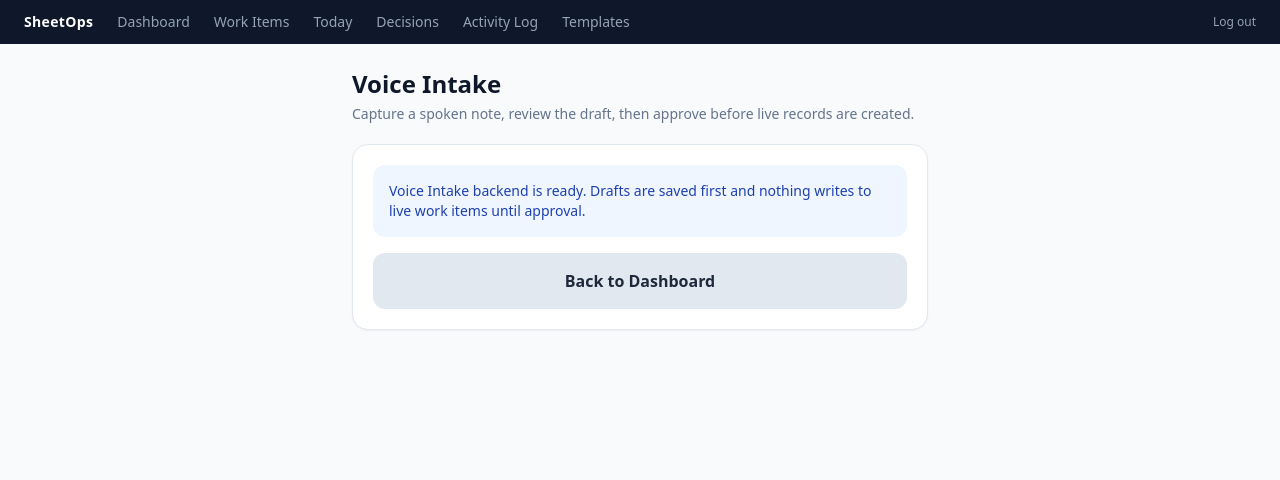
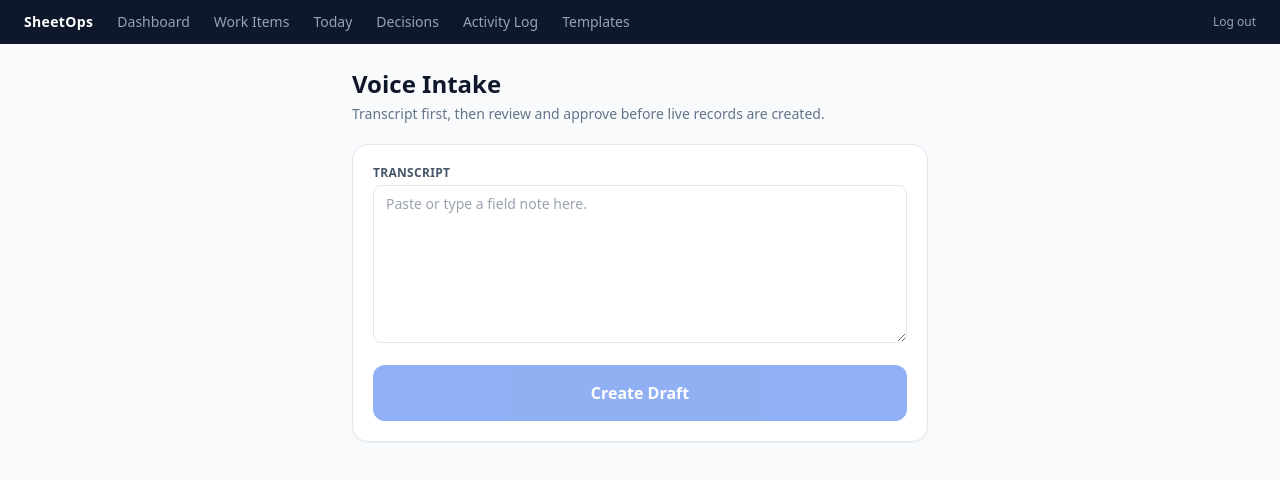
Before and after one commit to allin50-cmd/manus-frontend, a Next.js app: page /voice-intake in a window 1280 px wide. Shown: the top 480 px of the page. Built offline with nearby package versions, Linux system fonts and the light colour scheme.

Commit message:
Make voice intake page functional

```diff
--- a/app/voice-intake/page.tsx
+++ b/app/voice-intake/page.tsx
@@ -1,23 +1,132 @@
 'use client'
 
-import Link from 'next/link'
+import { FormEvent, useState } from 'react'
+import { useRouter } from 'next/navigation'
+import type { VoiceDraft } from '@/lib/voice/types'
+
+type DraftResponse = {
+  voice_id?: string
+  draft?: VoiceDraft
+  status?: string
+  error?: string
+}
 
 export default function VoiceIntakePage() {
+  const router = useRouter()
+  const [transcript, setTranscript] = useState('')
+  const [voiceId, setVoiceId] = useState('')
+  const [status, setStatus] = useState('')
+  const [draftText, setDraftText] = useState('')
+  const [message, setMessage] = useState('')
+  const [error, setError] = useState('')
+  const [busy, setBusy] = useState(false)
+
+  async function createDraft(event: FormEvent) {
+    event.preventDefault()
+    setBusy(true)
+    setError('')
+    setMessage('')
+
+    try {
+      const res = await fetch('/api/voice/transcribe', {
+        method: 'POST',
+        headers: { 'Content-Type': 'application/json' },
+        body: JSON.stringify({ transcript }),
+      })
+      const data = (await res.json()) as DraftResponse
+      if (!res.ok) throw new Error(data.error || 'Could not create draft')
+
+      setVoiceId(data.voice_id || '')
+      setStatus(data.status || 'PARSED')
+      setDraftText(JSON.stringify(data.draft || {}, null, 2))
+      setMessage('Draft created. Review it before approval.')
+    } catch (err) {
+      setError(err instanceof Error ? err.message : 'Could not create draft')
+    } finally {
+      setBusy(false)
+    }
+  }
+
+  async function decide(action: 'approve' | 'reject') {
+    setBusy(true)
+    setError('')
+    setMessage('')
+
+    try {
+      if (!voiceId) throw new Error('Create a draft first')
+      const draft = action === 'approve' ? (JSON.parse(draftText) as VoiceDraft) : undefined
+      const res = await fetch('/api/voice/approve', {
+        method: 'POST',
+        headers: { 'Content-Type': 'application/json' },
+        body: JSON.stringify({ voice_id: voiceId, draft, action }),
+      })
+      const data = await res.json()
+      if (!res.ok) throw new Error(data.error || 'Decision failed')
+
+      if (action === 'approve' && data.workItemId) {
+        router.push(`/work-items/${data.workItemId}`)
+        return
+      }
+
+      setVoiceId('')
+      setStatus('')
+      setDraftText('')
+      setMessage('Rejected. No live records were created.')
+    } catch (err) {
+      setError(err instanceof Error ? err.message : 'Decision failed')
+    } finally {
+      setBusy(false)
+    }
+  }
+
   return (
     <div className="mx-auto max-w-xl space-y-5 pb-20">
       <div className="space-y-1">
         <h1 className="text-2xl font-bold text-slate-900">Voice Intake</h1>
-        <p className="text-sm text-slate-500">Capture a spoken note, review the draft, then approve before live records are created.</p>
+        <p className="text-sm text-slate-500">Transcript first, then review and approve before live records are created.</p>
       </div>
 
-      <div className="rounded-2xl border border-slate-200 bg-white p-5 shadow-sm space-y-4">
-        <div className="rounded-xl bg-blue-50 p-4 text-sm text-blue-800">
-          Voice Intake backend is ready. Drafts are saved first and nothing writes to live work items until approval.
+      <form onSubmit={createDraft} className="space-y-4 rounded-2xl border border-slate-200 bg-white p-5 shadow-sm">
+        <label className="block">
+          <span className="mb-1 block text-xs font-semibold uppercase tracking-wide text-slate-600">Transcript</span>
+          <textarea
+            rows={7}
+            value={transcript}
+            onChange={(event) => setTranscript(event.target.value)}
+            placeholder="Paste or type a field note here."
+            className="w-full rounded-lg border border-slate-200 px-3 py-2 text-sm focus:outline-none focus:ring-2 focus:ring-blue-500"
+          />
+        </label>
+        <button disabled={busy || !transcript.trim()} className="w-full rounded-xl bg-blue-600 px-4 py-4 font-semibold text-white hover:bg-blue-700 disabled:opacity-50">
+          {busy ? 'Working...' : 'Create Draft'}
+        </button>
+      </form>
+
+      {draftText && (
+        <div className="space-y-4 rounded-2xl border border-slate-200 bg-white p-5 shadow-sm">
+          <div className="flex items-center justify-between">
+            <h2 className="text-lg font-bold text-slate-900">Review Draft</h2>
+            <span className="rounded-full bg-slate-100 px-3 py-1 text-xs font-semibold text-slate-700">{status}</span>
+          </div>
+          <textarea
+            rows={14}
+            value={draftText}
+            onChange={(event) => setDraftText(event.target.value)}
+            className="w-full rounded-lg border border-slate-200 px-3 py-2 font-mono text-xs focus:outline-none focus:ring-2 focus:ring-blue-500"
+          />
+          <div className="grid grid-cols-1 gap-3 sm:grid-cols-2">
+            <button type="button" disabled={busy} onClick={() => decide('approve')} className="rounded-xl bg-green-600 px-4 py-4 font-semibold text-white hover:bg-green-700 disabled:opacity-50">
+              Approve and Create Records
+            </button>
+            <button type="button" disabled={busy} onClick={() => decide('reject')} className="rounded-xl bg-slate-200 px-4 py-4 font-semibold text-slate-800 hover:bg-slate-300 disabled:opacity-50">
+              Reject
+            </button>
+          </div>
         </div>
-        <Link href="/dashboard" className="block rounded-xl bg-slate-200 px-4 py-4 text-center font-semibold text-slate-800 hover:bg-slate-300">
-          Back to Dashboard
-        </Link>
-      </div>
+      )}
+
+      {message && <div className="rounded-xl border border-green-200 bg-green-50 p-4 text-sm text-green-700">{message}</div>}
+      {error && <div className="rounded-xl border border-red-200 bg-red-50 p-4 text-sm text-red-700">{error}</div>}
     </div>
   )
 }
```
